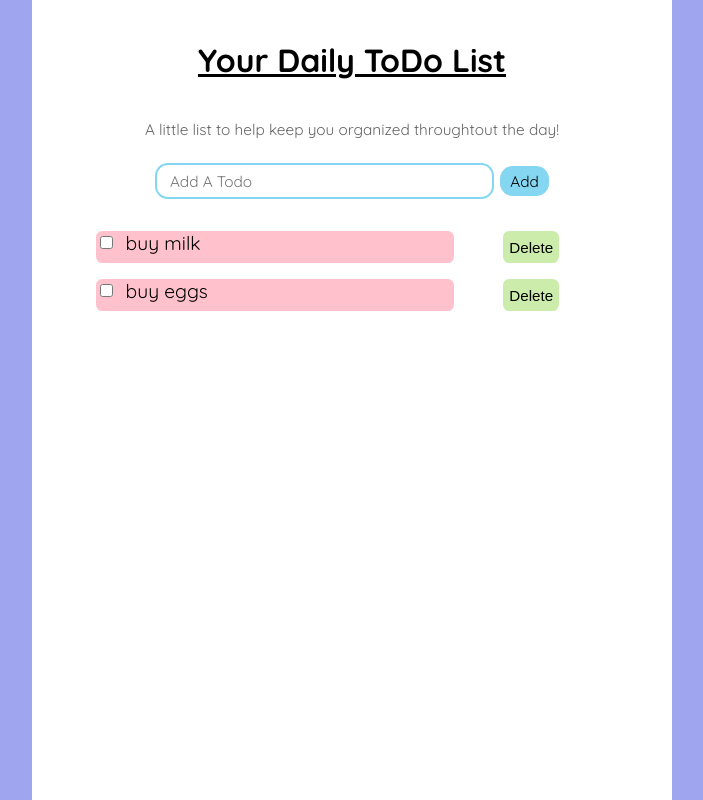
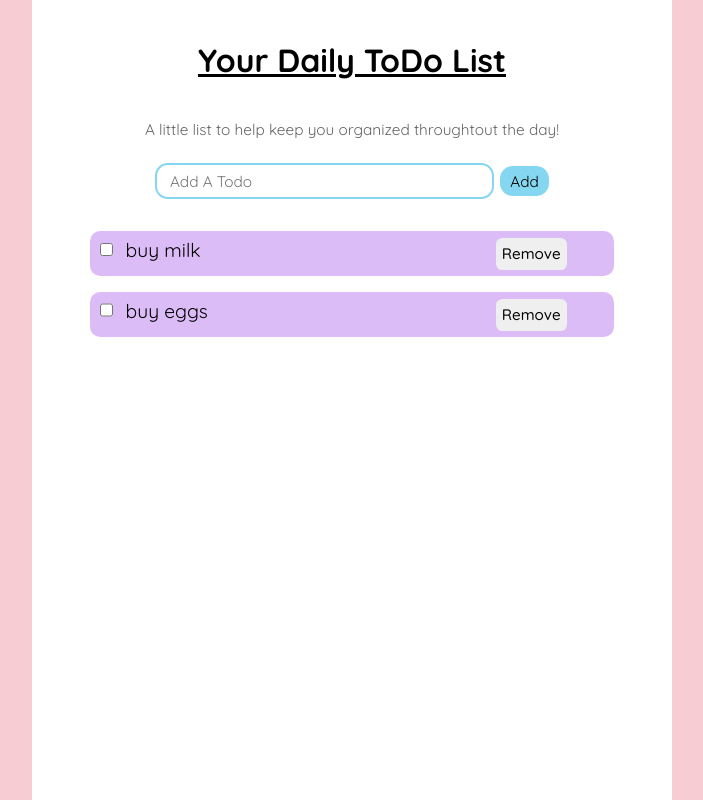
Before and after one commit to dpiedra42/todo-list, a Next.js app: page / in a window 1280 px wide. Shown: the whole page, without its empty margins (288-991 px from the left). Built offline with nearby package versions, Linux system fonts and the light colour scheme.

Commit message:
new styling for display too

```diff
--- a/components/Todo.jsx
+++ b/components/Todo.jsx
@@ -15,20 +15,22 @@ export default function Todo(props) {
                 </Task>
             </TaskDiv>
             <ButtonDiv>
-                <DeleteButton type='button' onClick={() => props.removeTodo(props.id)}>Delete</DeleteButton>
+                <DeleteButton type='button' onClick={() => props.removeTodo(props.id)}>Remove</DeleteButton>
             </ButtonDiv>
         </TaskContainer>
     )
 }
 const TaskContainer = styled.div`
-    padding-bottom: 2vh;
+    margin-bottom: 2vh;
+    padding: 0.5vw;
+    background-color: rgb(220, 188, 247);
+    border-radius: 0.8vw;
     width: 40vw;
     display: flex;
     justify-content: space-between;
 `
 const TaskDiv = styled.div`
     width: 70%;
-    background-color: #ffc1cb;
     border-radius: 0.5vw;
 `
 const InputBox = styled.input`
@@ -49,6 +51,7 @@ const DeleteButton = styled.button`
     height: 4vh;
     font-size: 1.9vh;
     border: none;
-    background-color: #cbecaa;
     border-radius: 0.5vw;
+    font-family: 'Quicksand', sans-serif;
+    font-weight: 500;
 `
--- a/styles/globals.css
+++ b/styles/globals.css
@@ -3,7 +3,7 @@ html, body {
     width: 100%;
     height: 100%;
     margin: 0;
-    background-color: rgb(159, 165, 239);
+    background-color: rgb(247, 204, 211);
     display: flex;
     justify-content: center;
 }
```
